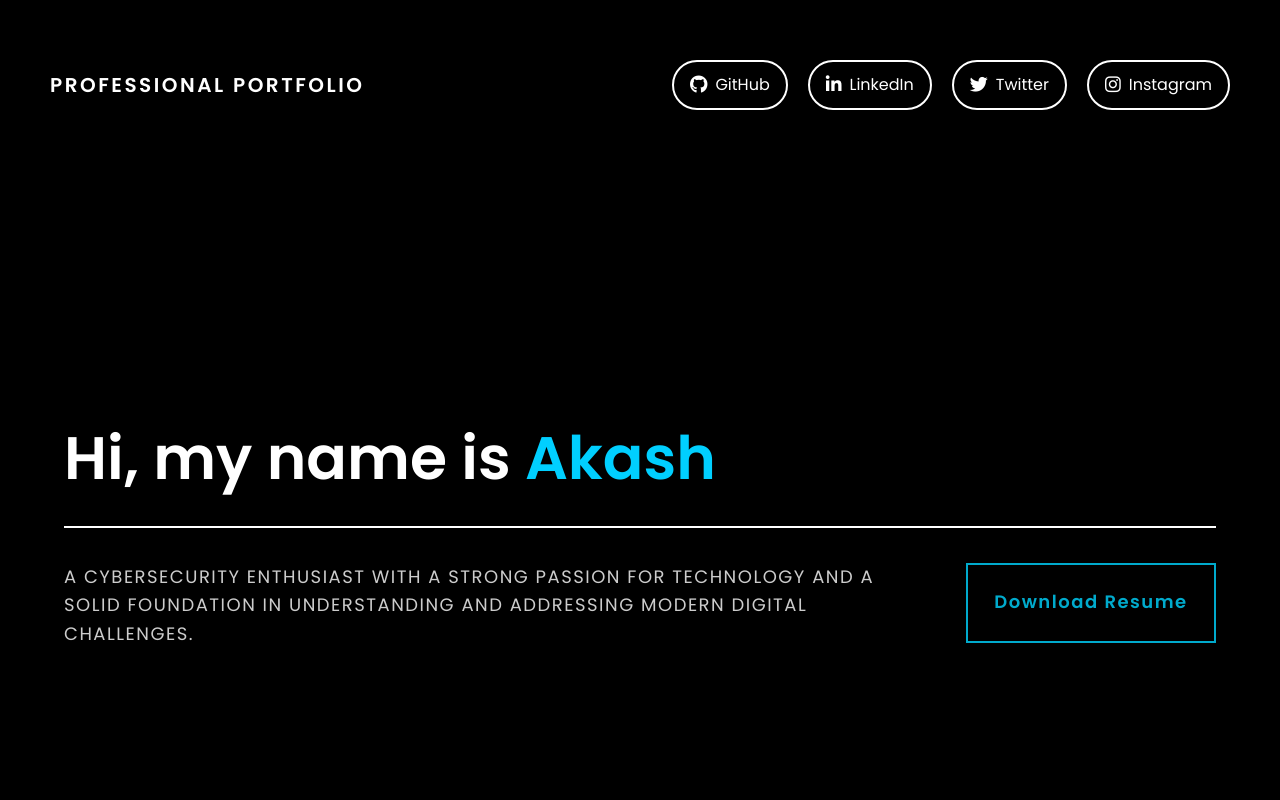
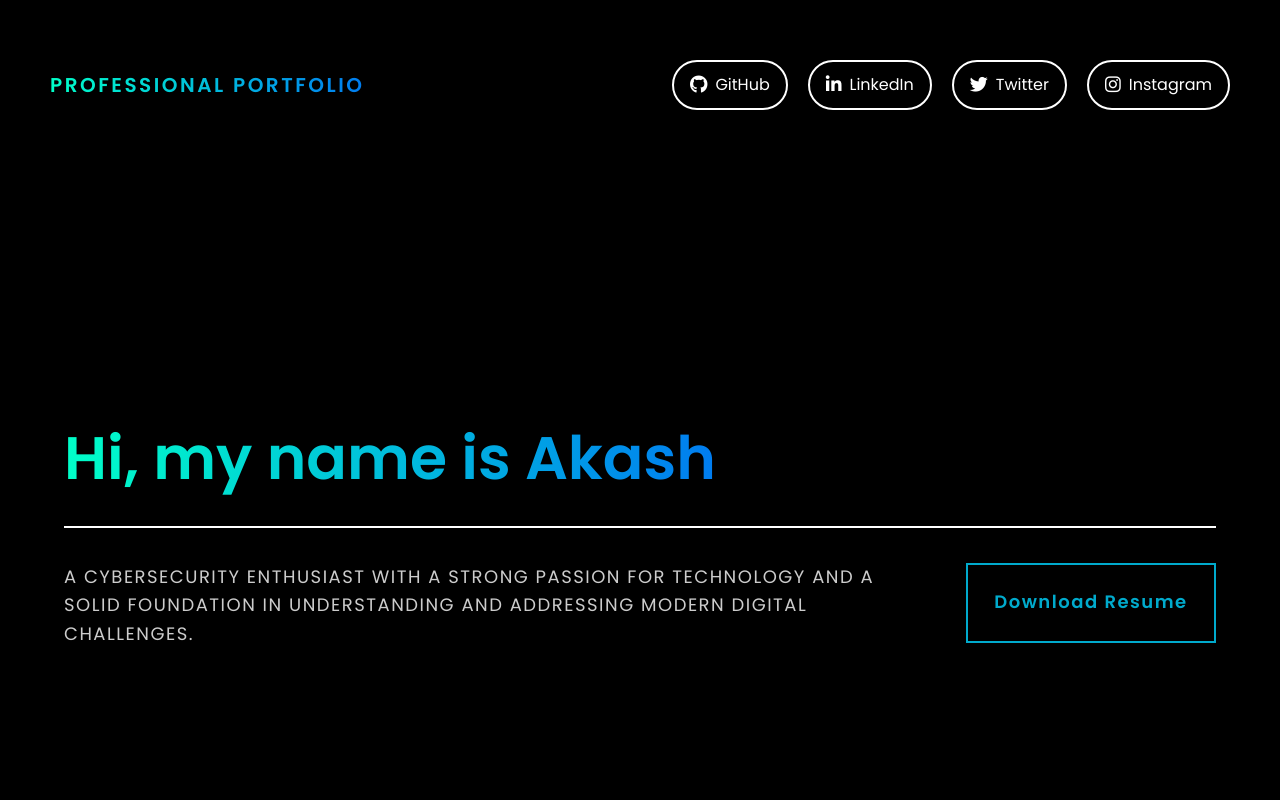
Before and after one commit to DextroByt/Akash-Chakresh, a plain HTML site: page index.html in a window 1280 px wide. Shown: the top 800 px of the page. Drawn offline with Linux system fonts and the light colour scheme.

Commit message:
Update index.css

```diff
--- a/index.css
+++ b/index.css
@@ -43,6 +43,9 @@ header {
   letter-spacing: 2.5px;
   color: white;
   text-transform: uppercase;
+  background: linear-gradient(90deg, #00ffc8, #007cf0);
+  -webkit-background-clip: text;
+  -webkit-text-fill-color: transparent;
 }
 
 .navbar {
@@ -106,6 +109,9 @@ header {
   font-size: 60px;
   font-weight: bold;
   margin-bottom: 20px;
+  background: linear-gradient(90deg, #00ffc8, #007cf0);
+  -webkit-background-clip: text;
+  -webkit-text-fill-color: transparent;
 }
 
 .hero-content h1 span {
```
